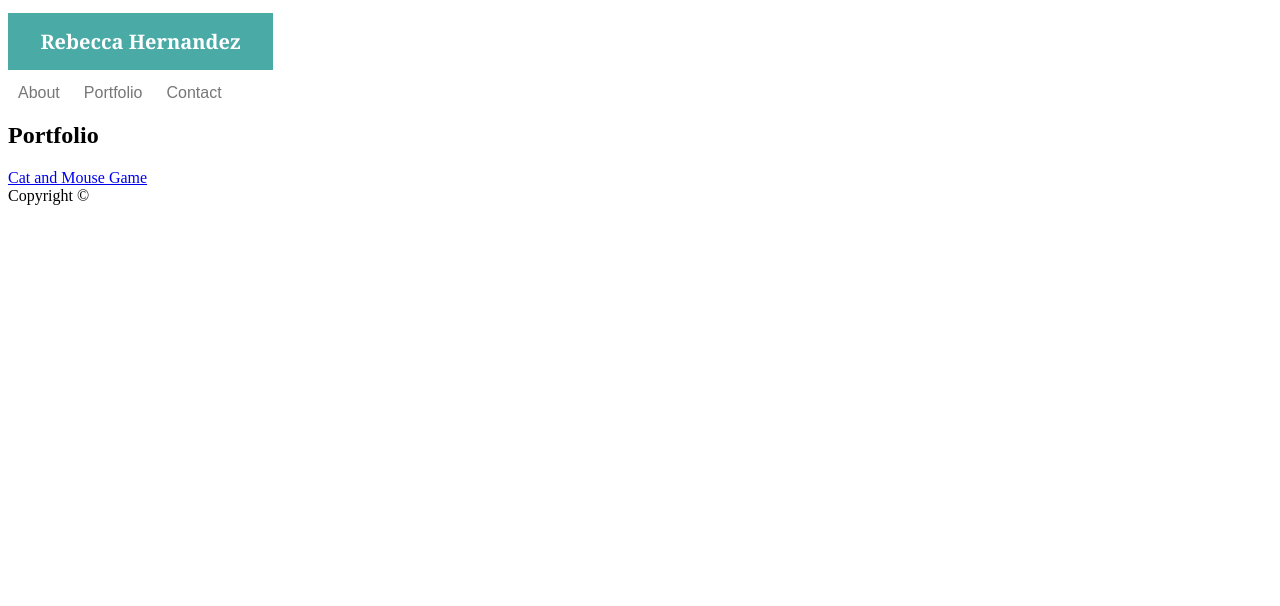
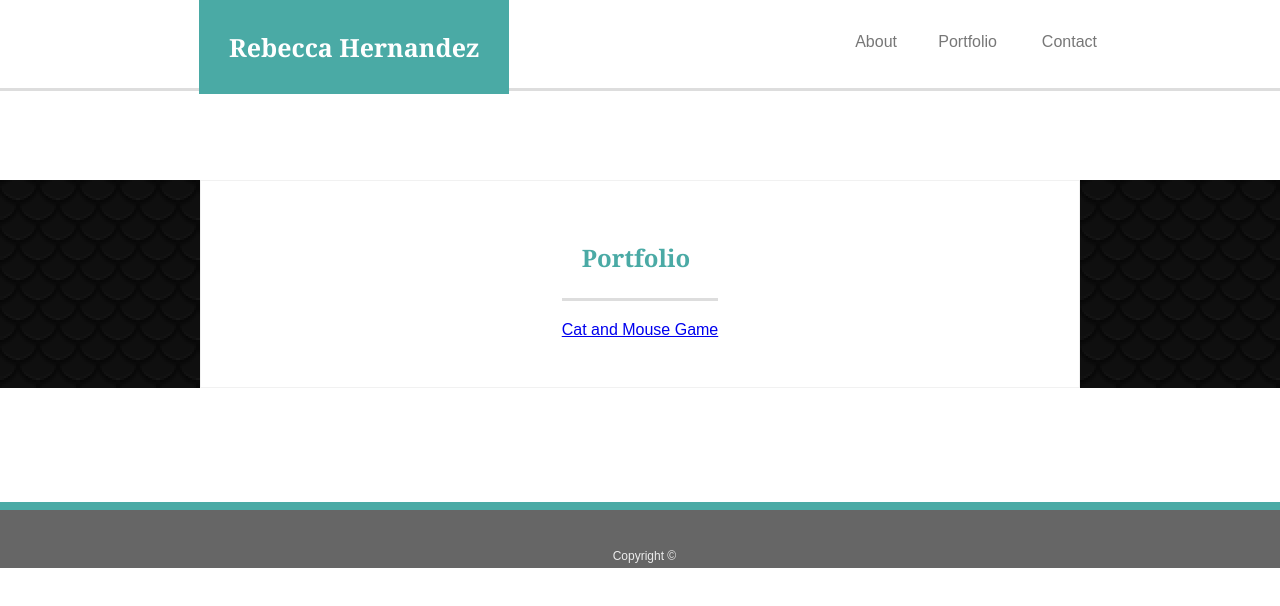
Before and after one commit to rebeccahdz10/Basic-Portfolio, a plain HTML site: page portfolio.html in a window 1280 px wide. Drawn offline with Linux system fonts and the light colour scheme; files whose address does not match are found by name.

Commit message:
Final Wednesday Copy

```diff
--- a/assets/css/contactstyle.css
+++ b/assets/css/contactstyle.css
@@ -1,31 +1,107 @@
+body {
+    margin: 0px;
+}
 h1 {
+    position: fixed;
+    top: 0px;
+    left: 49px;
     color: white;
-    padding: 15px;
+    margin: 0px 150px;
+    padding: 30px;
     background-color: #4aaaa5;
-    width: 235px;
-    font-size: 20px;
+    font-size: 25px;
     font-family: Georgia, 'Times New Roman', Times, serif;
     text-align: center;
 }
+h2 {
+    color: #4aaaa5;
+    padding: 20px;
+    padding-bottom: 1.5rem;
+    background-color: #ffffff;
+    border-bottom-color: #dddddd;
+    border-bottom-style: solid;
+    font-family: Georgia, 'Times New Roman', Times, serif;
+}
+.bodyContainer {
+    height: 100%;
+    width: 100%;
+    background-image: url("C:\Users\User Name\Basic-Portfolio\assets\images\Scales.png");
+    background-repeat: repeat-x repeat-y;
+}
+.headContainer {
+    position: fixed;
+    top: 0px;
+    right: 0px;
+    width: 100%;
+    padding: 8px;
+    padding-bottom: 5rem;
+    margin-bottom: 5rem;
+    background-color: white;
+    border-bottom-color: #dddddd;
+    border-bottom-style: solid;
+}
+.family {
+    position: relative;
+}
 .about {
+    position: absolute;
+    top: 0px;
+    right: 350px;
     color: #777777;
-    padding: 10px;
+    padding: 25px;
     background-color: #ffffff;
     font-family: Arial, Helvetica, sans-serif;
     text-decoration: none;
 }
 .portfolio {
+    position: absolute;
+    top: 0px;
+    right: 250px;
     color: #777777;
-    padding: 10px;
+    padding: 25px;
     background-color: #ffffff;
     font-family: Arial, Helvetica, sans-serif;
     text-decoration: none;
 }
 .contact {
+    position: absolute;
+    top: 0px;
+    right: 150px;
     color: #777777;
-    padding: 10px;
+    padding: 25px;
     background-color: #ffffff;
     font-family: Arial, Helvetica, sans-serif;
     text-decoration: none;
 }
+.container {
+    margin: 180px 200px 180px 200px;
+    padding: 20px;
+    border: #f1f1f1 1px;
+    border-style: solid;
+    background-color: #ffffff;
+    padding-bottom: 3rem;
+    font-family: Arial, Helvetica, sans-serif;
 }
+.bottom {
+    position: relative;
+    vertical-align: text-bottom;
+}
+.random {
+    position: absolute;
+    bottom: 42px;
+    padding: 4px;
+    width: 99.89%;
+    background-color: #4aaaa5;
+}
+.feet {
+    position: absolute;
+    color: #ececec;
+    bottom: 0px;
+    padding: 39px 22px 5px 22px;
+    width: 97.25%;
+    font-size: 12px;
+    font-family: Arial, Helvetica, sans-serif;
+    background-color: #666666;
+    text-align: center;
+    vertical-align: baseline;
+}
--- a/assets/css/portfoliostyle.css
+++ b/assets/css/portfoliostyle.css
@@ -1,30 +1,112 @@
+body {
+    margin: 0px;
+}
 h1 {
+    position: fixed;
+    top: 0px;
+    left: 49px;
     color: white;
-    padding: 15px;
+    margin: 0px 150px;
+    padding: 30px;
     background-color: #4aaaa5;
-    width: 235px;
-    font-size: 20px;
+    font-size: 25px;
     font-family: Georgia, 'Times New Roman', Times, serif;
     text-align: center;
 }
+h2 {
+    color: #4aaaa5;
+    padding: 20px;
+    padding-bottom: 1.5rem;
+    background-color: #ffffff;
+    border-bottom-color: #dddddd;
+    border-bottom-style: solid;
+    font-family: Georgia, 'Times New Roman', Times, serif;
+}
+.bodyContainer {
+    height: 100%;
+    width: 100%;
+    background-image: url("C:\Users\User Name\Basic-Portfolio\assets\images\Scales.png");
+    background-repeat: repeat-x repeat-y;
+}
+.headContainer {
+    position: fixed;
+    top: 0px;
+    right: 0px;
+    width: 100%;
+    padding: 8px;
+    padding-bottom: 5rem;
+    margin-bottom: 5rem;
+    background-color: white;
+    border-bottom-color: #dddddd;
+    border-bottom-style: solid;
+}
+.family {
+    position: relative;
+}
 .about {
+    position: absolute;
+    top: 0px;
+    right: 350px;
     color: #777777;
-    padding: 10px;
+    padding: 25px;
     background-color: #ffffff;
     font-family: Arial, Helvetica, sans-serif;
     text-decoration: none;
 }
 .portfolio {
+    position: absolute;
+    top: 0px;
+    right: 250px;
     color: #777777;
-    padding: 10px;
+    padding: 25px;
     background-color: #ffffff;
     font-family: Arial, Helvetica, sans-serif;
     text-decoration: none;
 }
 .contact {
+    position: absolute;
+    top: 0px;
+    right: 150px;
     color: #777777;
-    padding: 10px;
+    padding: 25px;
     background-color: #ffffff;
     font-family: Arial, Helvetica, sans-serif;
     text-decoration: none;
 }
+.container {
+    margin: 180px 200px 180px 200px;
+    padding: 20px;
+    border: #f1f1f1 1px;
+    border-style: solid;
+    background-color: #ffffff;
+    padding-bottom: 3rem;
+    font-family: Arial, Helvetica, sans-serif;
+    display: flex;
+    justify-content: center;
+}
+.bottom {
+    position: relative;
+    vertical-align: text-bottom;
+}
+.random {
+    position: absolute;
+    bottom: 42px;
+    padding: 4px;
+    width: 99.89%;
+    background-color: #4aaaa5;
+}
+.feet {
+    position: absolute;
+    color: #ececec;
+    bottom: 0px;
+    padding: 39px 22px 5px 22px;
+    width: 97.25%;
+    font-size: 12px;
+    font-family: Arial, Helvetica, sans-serif;
+    background-color: #666666;
+    text-align: center;
+    vertical-align: baseline;
+}
+.myProjects {
+
+}
--- a/assets/css/style.css
+++ b/assets/css/style.css
@@ -1,3 +1,6 @@
+body {
+    margin: 0px;
+}
 h1 {
     position: fixed;
     top: 0px;
@@ -23,12 +26,18 @@ img {
     margin: 0px 25px;
     float: left;
 }
+.bodyContainer {
+    height: 100%;
+    width: 100%;
+    background-image: url("C:\Users\User Name\Basic-Portfolio\assets\images\Scales.png");
+    background-repeat: repeat-x repeat-y;
+}
 .mytext {
     color: #777777;
     font-size: 20px;
     clear: right;
 }
-.mainContainer {
+.headContainer {
     position: fixed;
     top: 0px;
     right: 0px;
@@ -74,7 +83,7 @@ img {
     text-decoration: none;
 }
 .container {
-    margin: 200px 190px 120px 190px;
+    margin: 180px 200px 180px 200px;
     padding: 20px;
     border: #f1f1f1 1px;
     border-style: solid;
--- a/portfolio.html
+++ b/portfolio.html
@@ -13,26 +13,41 @@
 
 <body>
 
+    <div class="bodyContainer">
+
+        <div class="headContainer">
+            <div class="family">
                 <h1>Rebecca Hernandez</h1>
-
+                <div class="myLinks">
                     <nav>
                         <a class="about" href="index.html">About</a>
                         <a class="portfolio" href="portfolio.html">Portfolio</a>
                         <a class="contact" href="contact.html">Contact</a>
                     </nav>
+                </div>
+            </div>
+        </div>
 
-    <div>
+        <div class="container">
+
+            <div class="projectContainer">
                 <h2>Portfolio</h2>
 
+                <div class="myProjects">
                     <nav>
-
-            <a href="https://scratch.mit.edu/projects/314463709/">Cat and Mouse Game</a>
-
+                        <a href="https://scratch.mit.edu/projects/314463709/" img src="C:\Users\User Name\Basic-Portfolio\assets\images\Cute.jpg" alt="another one">Cat and Mouse Game</a>
                     </nav>
                 </div>
 
-    <footer>Copyright ©</footer>
+            </div>
+        </div>
 
+        <div class="bottom">
+            <p class="random"></p>
+            <footer class="feet">Copyright ©</footer>
+        </div>
+
+    </div>
 
 </body>
 </html>
```
Also changed, not shown: contact.html (+18 -4 lines), index.html (+7 -1 lines), assets/images/Cute.jpg (added). Lines whose indentation alone changed are shown as unchanged.
